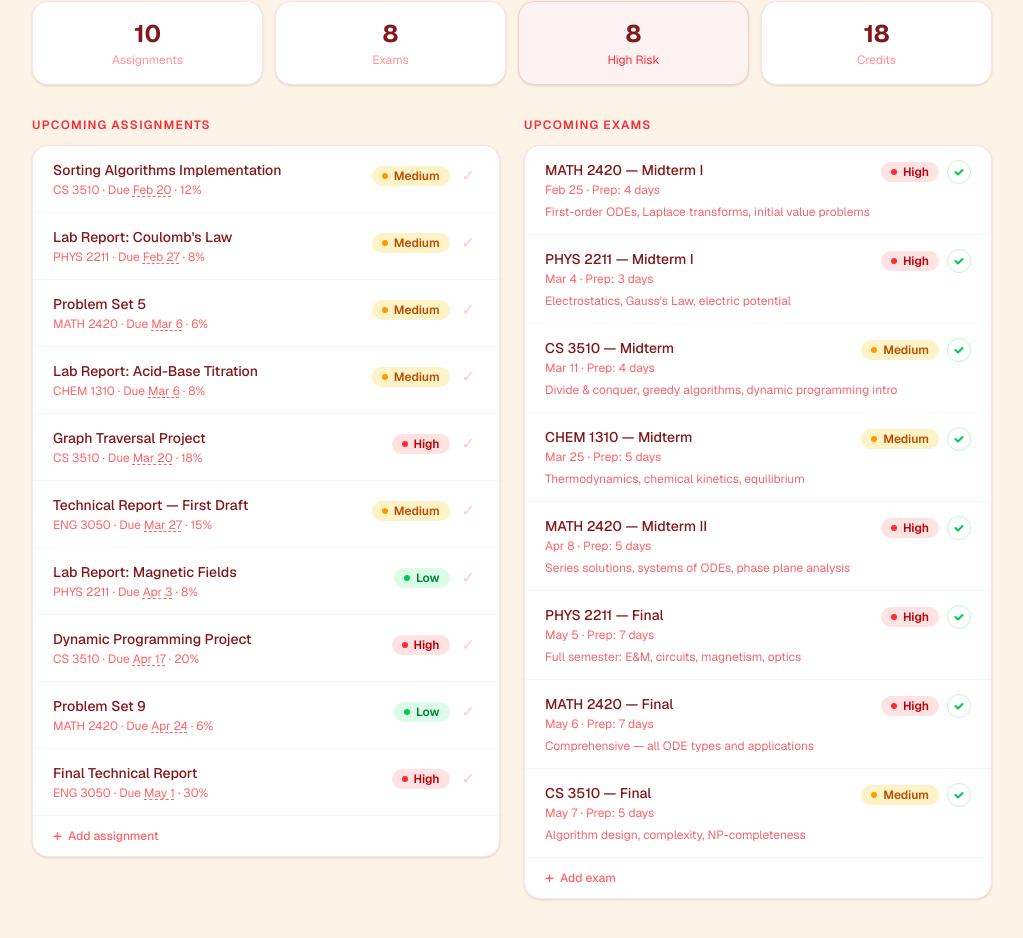
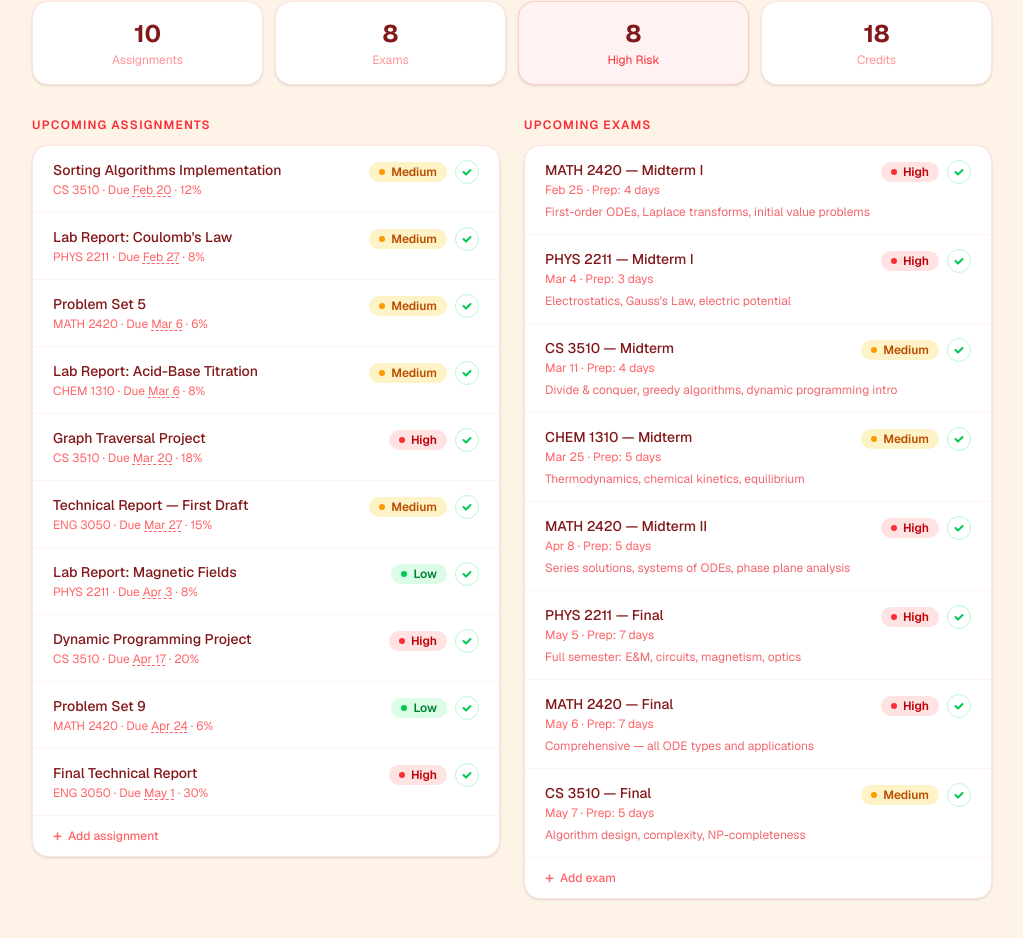
Before and after one commit to masterjabari21-cell/academic-risk-enginee, a Next.js app: page /dashboard in a window 1280 px wide. Shown: the part 1468-2406 px from the top of the page, without its empty margins (128-1151 px from the left). Built offline with nearby package versions, Linux system fonts and the light colour scheme.

Commit message:
Match assignment checkmark style to exam checkmark

```diff
--- a/app/dashboard/page.tsx
+++ b/app/dashboard/page.tsx
@@ -1440,9 +1440,11 @@ export default function DashboardPage() {
                         onClick={() => markDone(i)}
                         title="Mark as done"
                         disabled={completing.includes(i)}
-                        className={`rounded-full p-1 transition ${completing.includes(i) ? "text-green-500 dark:text-green-400" : "text-red-200 hover:bg-green-100 hover:text-green-600 dark:text-slate-600 dark:hover:bg-green-900/30 dark:hover:text-green-400"}`}
+                        className="flex h-6 w-6 items-center justify-center rounded-full border border-green-200 bg-white text-green-500 transition hover:bg-green-500 hover:text-white disabled:opacity-40 dark:border-slate-600 dark:bg-slate-800 dark:hover:bg-green-600"
                       >
-                        ✓
+                        <svg width="10" height="10" viewBox="0 0 10 10" fill="none" stroke="currentColor" strokeWidth="2" strokeLinecap="round" strokeLinejoin="round">
+                          <path d="M1.5 5l2.5 2.5 4.5-4.5" />
+                        </svg>
                       </button>
                     </div>
                   </li>
```
